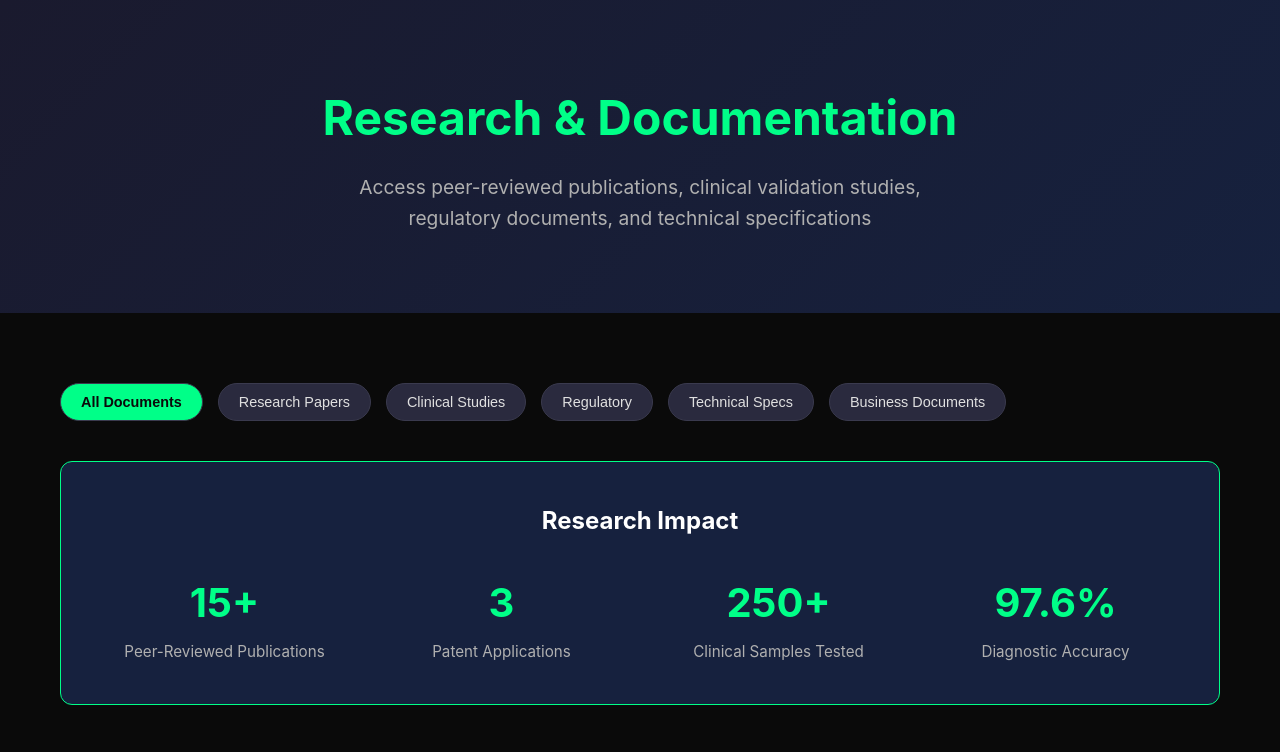
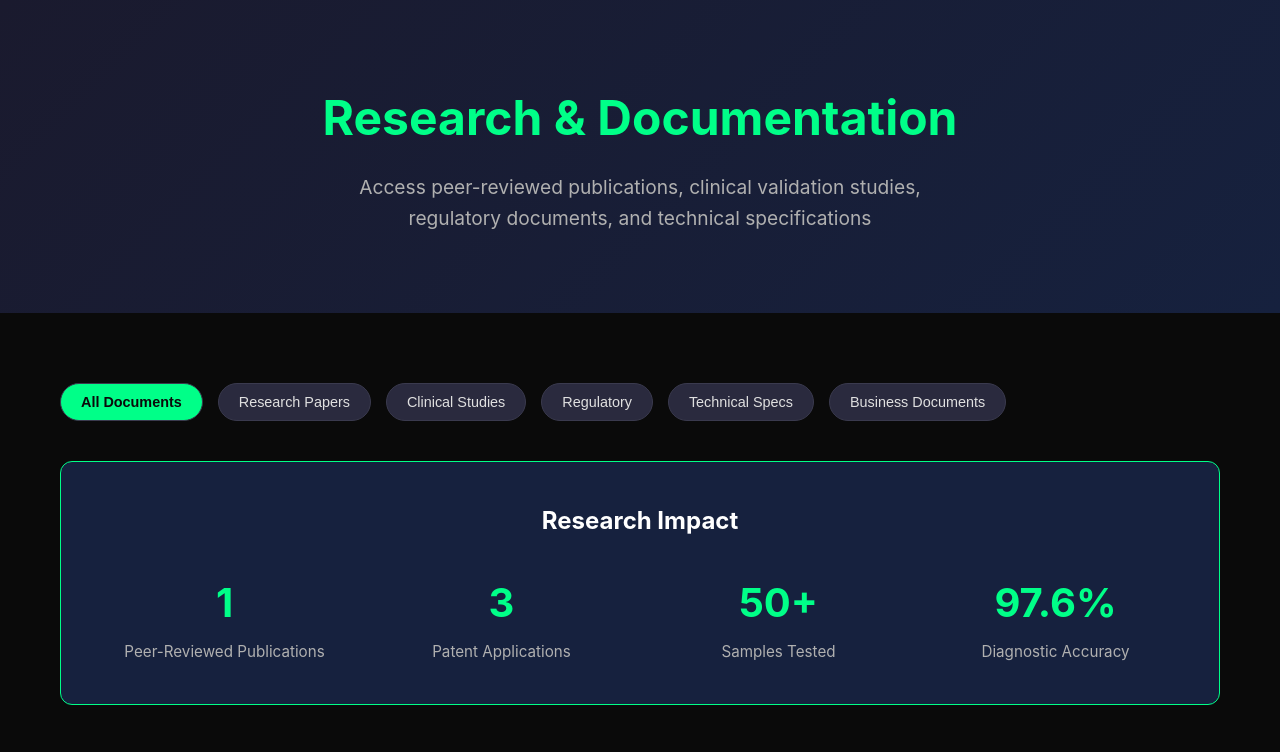
Before and after one commit to anagh-sinha/biostride-website, a plain HTML site: page relevant-docs/index.html in a window 1280 px wide. Shown: the top 752 px of the page. Drawn offline with Linux system fonts and the light colour scheme.

Commit message:
Update index.html

```diff
--- a/relevant-docs/index.html
+++ b/relevant-docs/index.html
@@ -270,7 +270,7 @@
             <h2 style="color: #fff; margin-bottom: 10px;">Research Impact</h2>
             <div class="stats-grid">
                 <div class="stat-item">
-                    <div class="stat-value">15+</div>
+                    <div class="stat-value">1</div>
                     <div class="stat-label">Peer-Reviewed Publications</div>
                 </div>
                 <div class="stat-item">
@@ -278,8 +278,8 @@
                     <div class="stat-label">Patent Applications</div>
                 </div>
                 <div class="stat-item">
-                    <div class="stat-value">250+</div>
-                    <div class="stat-label">Clinical Samples Tested</div>
+                    <div class="stat-value">50+</div>
+                    <div class="stat-label"> Samples Tested</div>
                 </div>
                 <div class="stat-item">
                     <div class="stat-value">97.6%</div>
```
